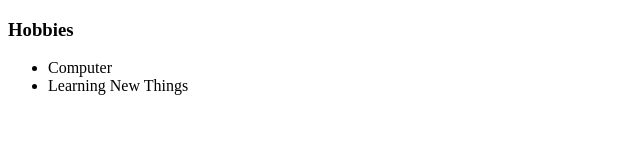
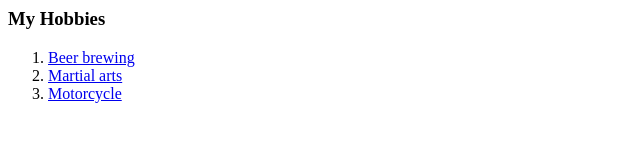
Before and after one commit to GaneshPanwar/My-Personal-Website, a plain HTML site: page hobbies.html in a window 1280 px wide. Shown: the whole page, without its empty margins (0-640 px from the left). Drawn offline with Linux system fonts and the light colour scheme.

Commit message:
Update hobbies.html

```diff
--- a/hobbies.html
+++ b/hobbies.html
@@ -1,18 +1,16 @@
-<!DOCTYPE html>
-<html>
-
+<html lang="en">
 <head>
-  <title>Hobbies</title>
+    <meta charset="UTF-8">
+    <meta http-equiv="X-UA-Compatible" content="IE=edge">
+    <meta name="viewport" content="width=device-width, initial-scale=1.0">
+    <title>My Hobbies</title>
 </head>
-
 <body>
-  <h3>
-    Hobbies
-  </h3>
-  <ul>
-    <li>Computer</li>
-    <li>Learning New Things</li>
-  </ul>
+    <h3>My Hobbies</h3>
+    <ol>
+        <li><a href="https://www.youtube.com/watch?v=AVV3UJCFnA4">Beer brewing</a></li>
+        <li><a href="https://www.youtube.com/watch?v=-DwLvzR5_kg">Martial arts</a></li>
+        <li><a href="https://www.bikewale.com/">Motorcycle</a></li>
+    </ol>
 </body>
-
 </html>
```
